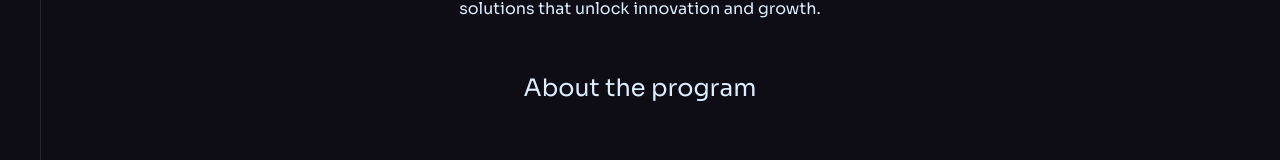
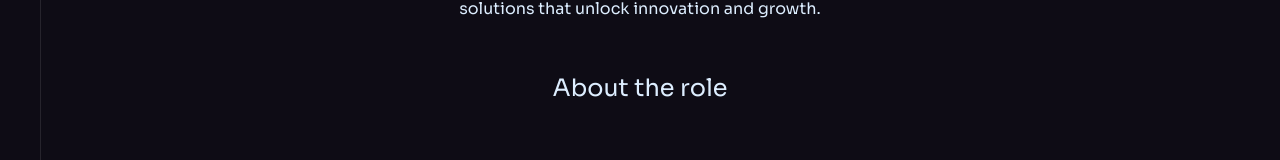
Before and after one commit to Datawise-Africa/datawise_frontend, a React (Vite) app: page /job-description in a window 1280 px wide. Shown: the part 294-454 px from the top of the page. Built offline with nearby package versions, Linux system fonts and the light colour scheme.

Commit message:
Modified JobDescription component

```diff
--- a/src/pages/company/JobDescription.jsx
+++ b/src/pages/company/JobDescription.jsx
@@ -23,7 +23,7 @@ const JobDescription = () => {
 
         {/* About the program */}
         <div className="text-center mb-8">
-          <h5 className="h5 mt-4 mb-4">About the program</h5>
+          <h5 className="h5 mt-4 mb-4">About the role</h5>
           <p className="text-n-14leading-relaxed">{position?.overview}</p>
         </div>
 
```
